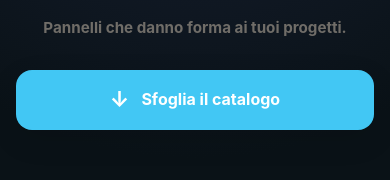
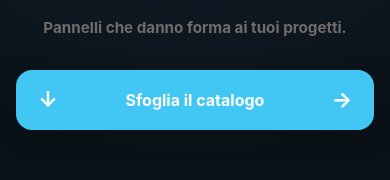
Before and after one commit to damurigroup/linktree, a plain HTML site: page index.html in a window 390 px wide. Shown: the part 165-345 px from the top of the page. Drawn offline with Linux system fonts and the light colour scheme.

Commit message:
Change button layout to grid for improved responsiveness
Updated button layout to use grid instead of flex for better alignment on smartphones.

```diff
--- a/style.css
+++ b/style.css
@@ -38,42 +38,15 @@ h1{
   font-size:clamp(.95rem,3vw,1.05rem);line-height:1.55;
 }
 .links{width:100%}
-
-/* FIX: flex invece della griglia a 3 colonne.
-   In questo modo icona, testo e freccia non vengono separati
-   o mandati a capo in modo anomalo sugli smartphone. */
 .button{
-  width:100%;
-  min-height:64px;
-  padding:12px 18px;
-  display:flex;
-  align-items:center;
-  justify-content:center;
-  gap:12px;
-  color:var(--button-text);
-  background:var(--button);
-  border-radius:18px;
-  text-decoration:none;
-  text-align:center;
-  font-size:1rem;
-  font-weight:650;
-  line-height:1.2;
+  width:100%;min-height:64px;padding:12px 18px;
+  display:grid;grid-template-columns:28px 1fr 28px;gap:10px;align-items:center;
+  color:var(--button-text);background:var(--button);
+  border-radius:18px;text-decoration:none;font-size:1rem;font-weight:650;
   box-shadow:0 10px 30px rgba(0,0,0,.10);
   transition:transform .18s ease,box-shadow .18s ease;
 }
-
-.download{
-  flex:0 0 auto;
-  display:inline-flex;
-  align-items:center;
-  justify-content:center;
-  font-size:1.35rem;
-  line-height:1;
-}
-
-/* La seconda freccia del vecchio layout non serve */
-.arrow{display:none}
-
+.download,.arrow{font-size:1.35rem;line-height:1}
 .note{margin:16px 0 0;color:var(--muted);font-size:.78rem}
 footer{
   width:min(100%,var(--max));padding-top:28px;text-align:center;
@@ -85,12 +58,7 @@ footer{
 @media (max-width:480px){
   .page{padding-left:16px;padding-right:16px}
   .profile{margin-top:max(42px,9svh);margin-bottom:auto}
-  .button{
-    min-height:60px;
-    padding:14px 18px;
-    border-radius:16px;
-    white-space:normal;
-  }
+  .button{min-height:60px;border-radius:16px}
 }
 @media (max-height:520px) and (orientation:landscape){
   .page{padding-top:18px}
```
